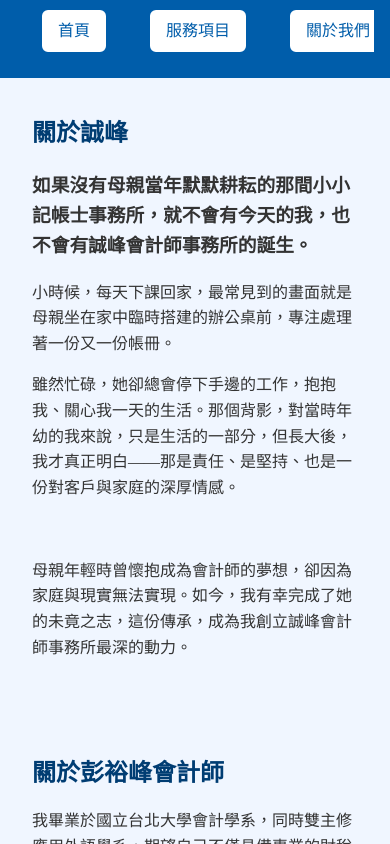
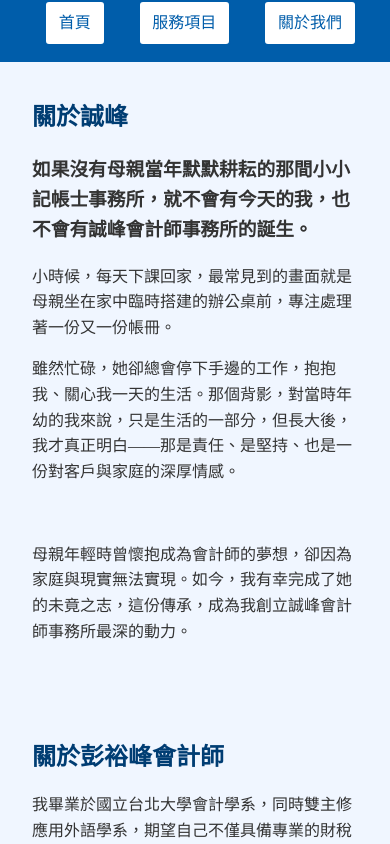
Before and after one commit to silvester1215/remake1, a plain HTML site: page Remake/About.html in a window 390 px wide. Shown: the part 54-898 px from the top of the page. Drawn offline with Linux system fonts and the light colour scheme.

Commit message:
Update style.css

```diff
--- a/Remake/style.css
+++ b/Remake/style.css
@@ -512,8 +512,8 @@ footer {
     overflow-x: auto;
     white-space: nowrap;
     width: 100%;
-    gap: 1rem;
-    padding: 0.5rem 0;
+    gap: 0.5rem;
+    padding: 0 1vw;
     box-sizing: border-box;
     scrollbar-width: thin; /* Firefox */
   }
@@ -529,12 +529,12 @@ footer {
 
   .navbar nav a {
     flex: 0 0 auto;
-    padding: 0.5rem 1rem;
+    padding: 0.5rem 0.8rem;
     font-size: 1rem;
     background-color: #ffffff;
     color: #005daa;
     border: 2px solid #005daa;
-    border-radius: 8px;
+    border-radius: 5px;
     text-decoration: none;
     transition: background-color 0.3s ease, color 0.3s ease;
   }
```
